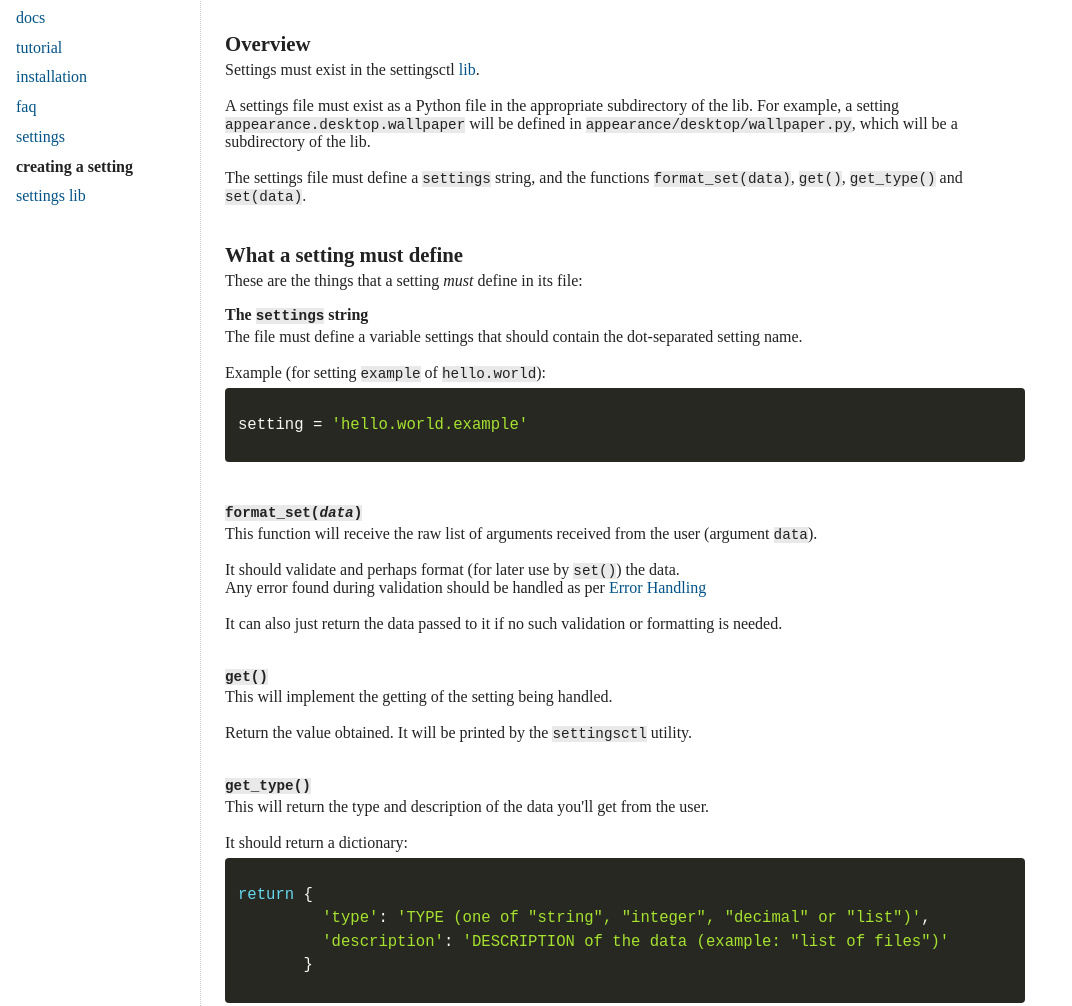
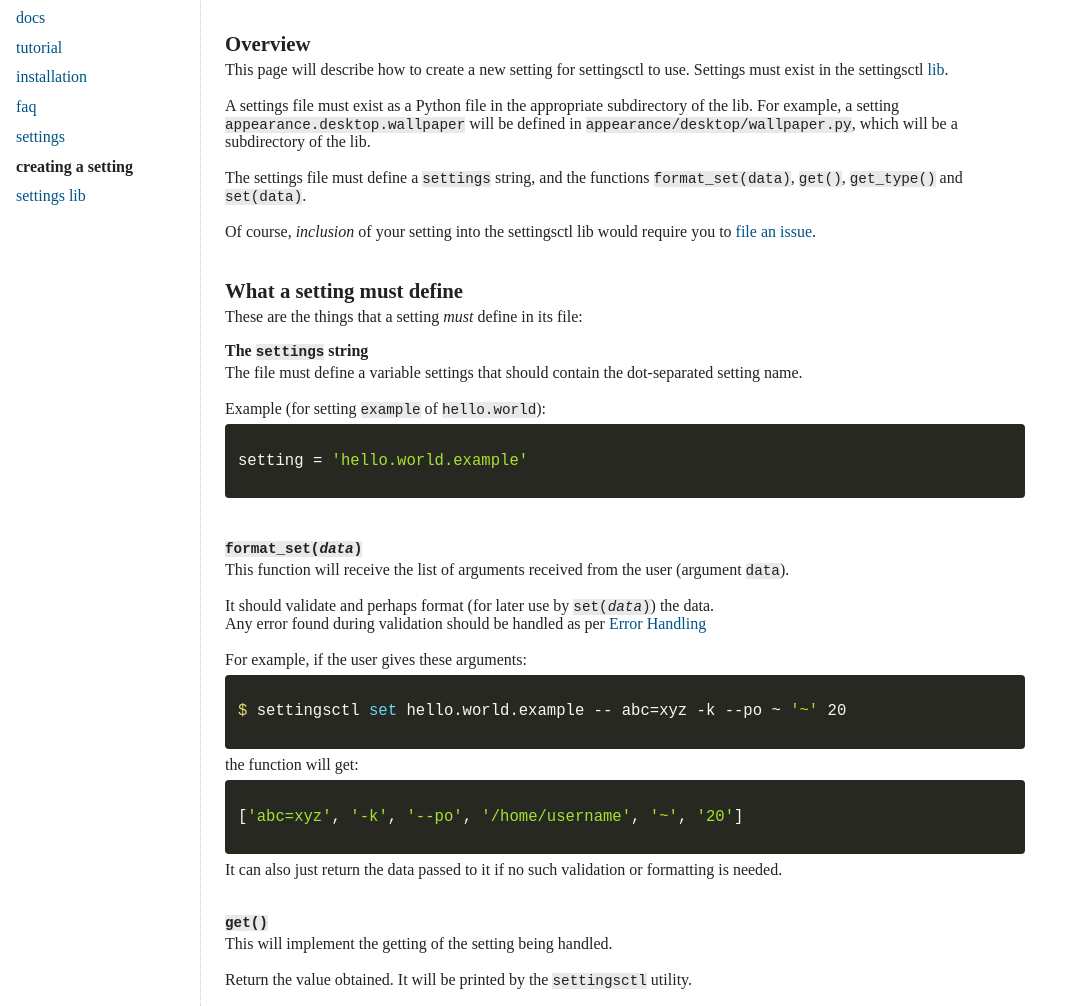
Before and after one commit to bharadwaj-raju/settingsctl, a plain HTML site: page docs/documentation/creating-a-setting.html in a window 1280 px wide. Shown: the part 137-1143 px from the top of the page, without its empty margins (0-1072 px from the left). Drawn offline with Linux system fonts and the light colour scheme.

Commit message:
License + docs

```diff
--- a/docs/documentation/creating-a-setting.html
+++ b/docs/documentation/creating-a-setting.html
@@ -38,6 +38,8 @@
 
 		<div id="main">
 			<h2 id="overview">Overview</h2>
+			This page will describe how to create a new setting for settingsctl to use.
+
 			Settings must exist in the settingsctl <a href="../documentation/settings-lib.html">lib</a>. <br /> <br />
 
 			A settings file must exist as a Python file in the appropriate subdirectory of the lib. For example,
@@ -45,7 +47,10 @@
 			which will be a subdirectory of the lib. <br /> <br />
 
 			The settings file must define a <code>settings</code> string, and the functions
-			<code>format_set(data)</code>, <code>get()</code>, <code>get_type()</code> and <code>set(data)</code>. <br />
+			<code>format_set(data)</code>, <code>get()</code>, <code>get_type()</code> and <code>set(data)</code>. <br /> <br />
+
+			Of course, <em>inclusion</em> of your setting into the settingsctl lib would require you
+			to <a href="https://github.com/bharadwaj-raju/settingsctl/issues/new">file an issue</a>. <br />
 
 			<br />
 
@@ -69,10 +74,23 @@ setting = 'hello.world.example'
 
 			<h3 id="format-set-func"><code>format_set(<i>data</i>)</code></h3>
 
-			This function will receive the raw list of arguments received from the user (argument <code>data</code>). <br /> <br />
+			This function will receive the list of arguments received from the user (argument <code>data</code>). <br /> <br />
 
-			It should validate and perhaps format (for later use by <code>set()</code>) the data. <br />
+			It should validate and perhaps format (for later use by <code>set(<i>data</i>)</code>) the data. <br />
 			Any error found during validation should be handled as per <a href="#error-handling">Error Handling</a> <br /> <br />
+
+			For example, if the user gives these arguments:
+
+			<pre class="language-bash"><code>
+$ settingsctl set hello.world.example -- abc=xyz -k --po ~ '~' 20
+			</pre></code>
+
+			the function will get:
+
+			<pre class="language-python"><code>
+['abc=xyz', '-k', '--po', '/home/username', '~', '20']
+			</pre></code>
+
 
 			It can also just return the data passed to it if no such validation or formatting is needed.<br />
 
```
Also changed, not shown: 1 other file.
